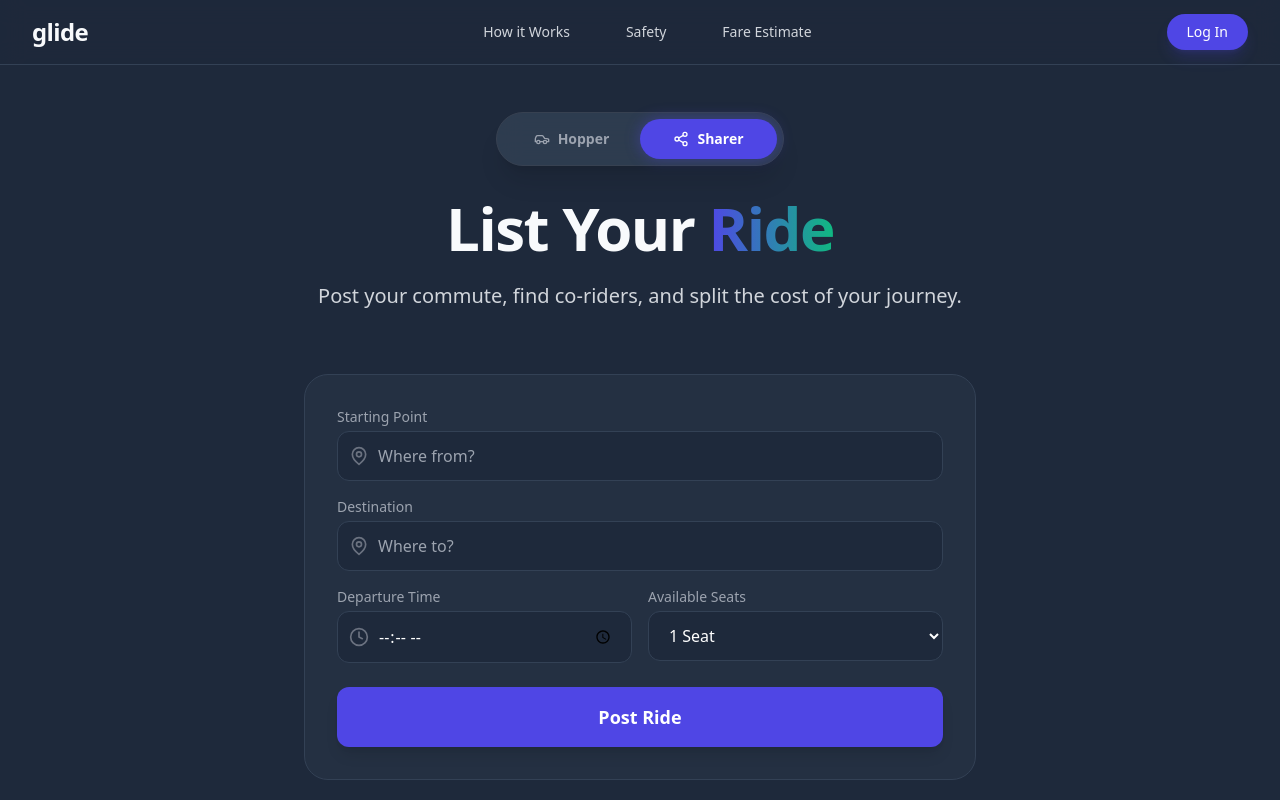
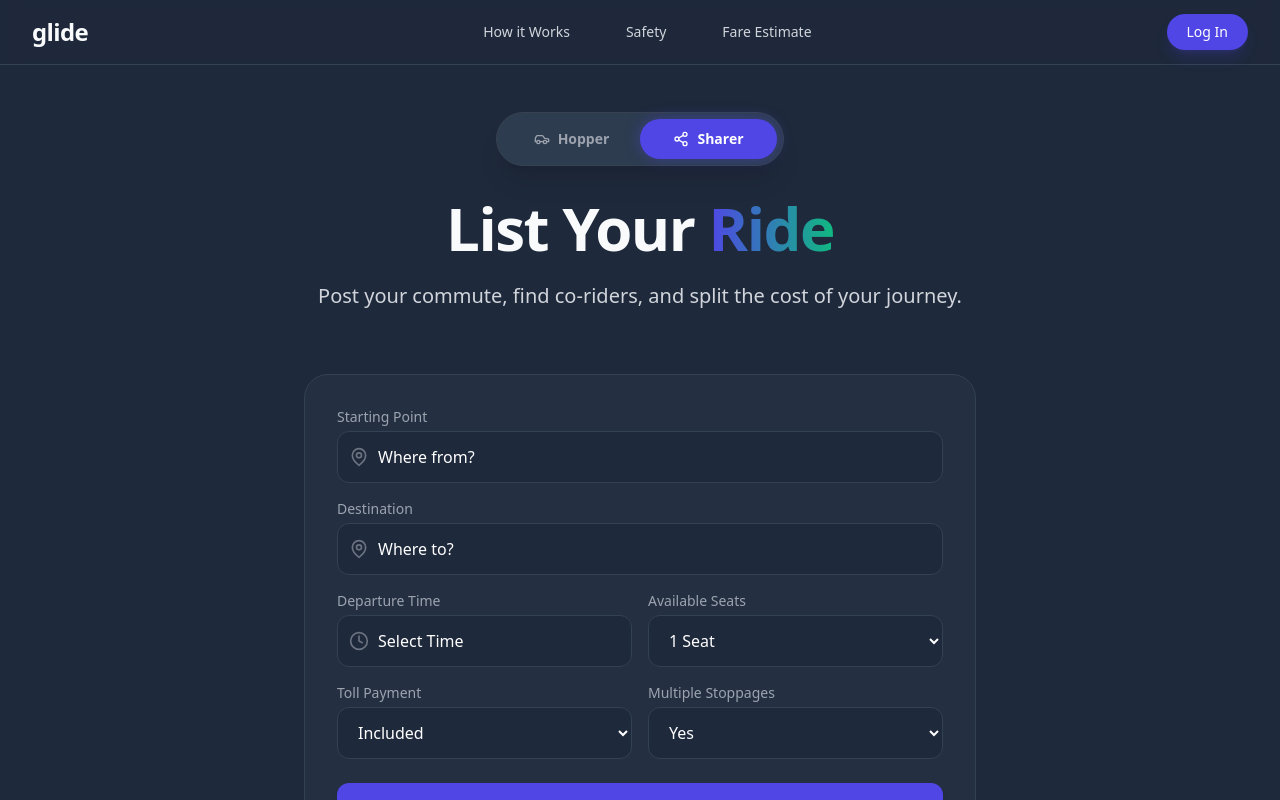
Before and after one commit to abdullxhsalim/glide, a React (Vite) app in the folder client/: page /dash in a window 1280 px wide. Both pictures are taken after a click on the button "Sharer". Shown: the top 800 px of the page. Built offline with nearby package versions, Linux system fonts and the light colour scheme.

Commit message:
SharerPartModified

```diff
--- a/client/src/pages/SharerMode.jsx
+++ b/client/src/pages/SharerMode.jsx
@@ -1,7 +1,9 @@
-import React from 'react';
-import { Shield, MapPin, Clock } from 'lucide-react';
+import React, { useState } from 'react';
+import { Shield, MapPin, Clock, CheckCircle } from 'lucide-react';
 
 const SharerMode = () => {
+  const [isPosted, setIsPosted] = useState(false);
+
   return (
     <div className="pb-12 px-4 sm:px-6 lg:px-8 max-w-7xl mx-auto min-h-screen relative z-10">
       <div className="text-center space-y-6 mb-16">
@@ -13,18 +15,44 @@ const SharerMode = () => {
         </p>
       </div>
 
-      <div className="max-w-2xl mx-auto bg-[#334155]/30 p-8 rounded-3xl border border-[#334155]">
+      <div className="max-w-2xl mx-auto bg-[#334155]/30 p-8 rounded-3xl border border-[#334155] min-h-[400px] flex flex-col justify-center">
+        {isPosted ? (
+          <div className="text-center space-y-6 animate-in fade-in zoom-in duration-500">
+            <div className="mx-auto w-24 h-24 bg-[#10B981]/20 rounded-full flex items-center justify-center mb-6">
+              <CheckCircle className="w-12 h-12 text-[#10B981]" />
+            </div>
+            <h2 className="text-3xl font-bold text-white">Your ride is created successfully!</h2>
+            <p className="text-gray-400 text-lg">Thank you for sharing your ride. We will notify you when someone hops in.</p>
+            <button
+              onClick={() => setIsPosted(false)}
+              className="mt-8 px-8 py-3 bg-[#334155] hover:bg-[#475569] text-white rounded-xl font-medium transition-all"
+            >
+              Post Another Ride
+            </button>
+          </div>
+        ) : (
           <form className="space-y-6">
             <div className="space-y-4">
               <div>
                 <label className="block text-sm font-medium text-gray-400 mb-1">Starting Point</label>
               <div className="relative">
                 <MapPin className="absolute left-3 top-1/2 -translate-y-1/2 w-5 h-5 text-gray-500" />
-                <input
-                  type="text"
-                  className="w-full bg-[#1E293B] border border-[#334155] rounded-xl py-3 pl-10 pr-4 text-white focus:outline-none focus:border-[#4F46E5]"
-                  placeholder="Where from?"
-                />
+                <select
+                  className="w-full h-[52px] bg-[#1E293B] border border-[#334155] rounded-xl pl-10 pr-4 text-white focus:outline-none focus:border-[#4F46E5] appearance-none"
+                  defaultValue=""
+                >
+                  <option value="" disabled>Where from?</option>
+                  <option>North South University</option>
+                  <option>Mirpur 10</option>
+                  <option>Dhanmondi</option>
+                  <option>Agargaon</option>
+                  <option>Uttara</option>
+                  <option>Gulshan 2</option>
+                  <option>Banani</option>
+                  <option>Shewrapara</option>
+                  <option>Mohammadpur</option>
+                  <option>Motijheel</option>
+                </select>
               </div>
             </div>
 
@@ -32,41 +60,86 @@ const SharerMode = () => {
               <label className="block text-sm font-medium text-gray-400 mb-1">Destination</label>
               <div className="relative">
                 <MapPin className="absolute left-3 top-1/2 -translate-y-1/2 w-5 h-5 text-gray-500" />
-                <input
-                  type="text"
-                  className="w-full bg-[#1E293B] border border-[#334155] rounded-xl py-3 pl-10 pr-4 text-white focus:outline-none focus:border-[#4F46E5]"
-                  placeholder="Where to?"
-                />
+                <select
+                  className="w-full h-[52px] bg-[#1E293B] border border-[#334155] rounded-xl pl-10 pr-4 text-white focus:outline-none focus:border-[#4F46E5] appearance-none"
+                  defaultValue=""
+                >
+                  <option value="" disabled>Where to?</option>
+                  <option>North South University</option>
+                  <option>Mirpur 10</option>
+                  <option>Dhanmondi</option>
+                  <option>Agargaon</option>
+                  <option>Uttara</option>
+                    <option>Gulshan 2</option>
+                    <option>Banani</option>
+                    <option>Shewrapara</option>
+                    <option>Mohammadpur</option>
+                    <option>Motijheel</option>
+                </select>
               </div>
             </div>
 
-            <div className="grid grid-cols-2 gap-4">
+            <div className="grid grid-cols-1 sm:grid-cols-2 gap-4">
               <div>
                 <label className="block text-sm font-medium text-gray-400 mb-1">Departure Time</label>
                 <div className="relative">
-                  <Clock className="absolute left-3 top-1/2 -translate-y-1/2 w-5 h-5 text-gray-500" />
-                  <input
-                    type="time"
-                    className="w-full bg-[#1E293B] border border-[#334155] rounded-xl py-3 pl-10 pr-4 text-white focus:outline-none focus:border-[#4F46E5]"
-                  />
+                  <Clock className="absolute left-3 top-1/2 -translate-y-1/2 w-5 h-5 text-gray-500 z-10" />
+                  <select
+                    className="w-full h-[52px] bg-[#1E293B] border border-[#334155] rounded-xl pl-10 pr-4 text-white focus:outline-none focus:border-[#4F46E5] appearance-none"
+                    defaultValue=""
+                  >
+                    <option value="" disabled>Select Time</option>
+                    <option>08:00 AM</option>
+                    <option>09:00 AM</option>
+                    <option>10:00 AM</option>
+                    <option>11:00 AM</option>
+                    <option>12:00 PM</option>
+                    <option>01:00 PM</option>
+                    <option>02:00 PM</option>
+                    <option>03:00 PM</option>
+                    <option>04:00 PM</option>
+                    <option>05:00 PM</option>
+                    <option>06:00 PM</option>
+                  </select>
                 </div>
               </div>
               <div>
                 <label className="block text-sm font-medium text-gray-400 mb-1">Available Seats</label>
-                <select className="w-full bg-[#1E293B] border border-[#334155] rounded-xl py-3 px-4 text-white focus:outline-none focus:border-[#4F46E5]">
+                <select className="w-full h-[52px] bg-[#1E293B] border border-[#334155] rounded-xl px-4 text-white focus:outline-none focus:border-[#4F46E5]">
                   <option>1 Seat</option>
                   <option>2 Seats</option>
                   <option>3 Seats</option>
                   <option>4 Seats</option>
                 </select>
               </div>
+
+              <div>
+                <label className="block text-sm font-medium text-gray-400 mb-1">Toll Payment</label>
+                <select className="w-full h-[52px] bg-[#1E293B] border border-[#334155] rounded-xl px-4 text-white focus:outline-none focus:border-[#4F46E5]">
+                  <option>Included</option>
+                  <option>Not Included</option>
+                </select>
+              </div>
+
+              <div>
+                <label className="block text-sm font-medium text-gray-400 mb-1">Multiple Stoppages</label>
+                <select className="w-full h-[52px] bg-[#1E293B] border border-[#334155] rounded-xl px-4 text-white focus:outline-none focus:border-[#4F46E5]">
+                  <option>Yes</option>
+                  <option>No</option>
+                </select>
+              </div>
               </div>
             </div>
 
-          <button type="button" className="w-full py-4 bg-[#4F46E5] hover:bg-[#4338CA] text-white rounded-xl font-bold text-lg shadow-lg hover:shadow-xl transition-all mt-8">
+            <button
+              type="button"
+              onClick={() => setIsPosted(true)}
+              className="w-full py-4 bg-[#4F46E5] hover:bg-[#4338CA] text-white rounded-xl font-bold text-lg shadow-lg hover:shadow-xl transition-all mt-8"
+            >
               Post Ride
             </button>
           </form>
+        )}
       </div>
     </div>
   );
```
Lines whose indentation alone changed are shown as unchanged.
